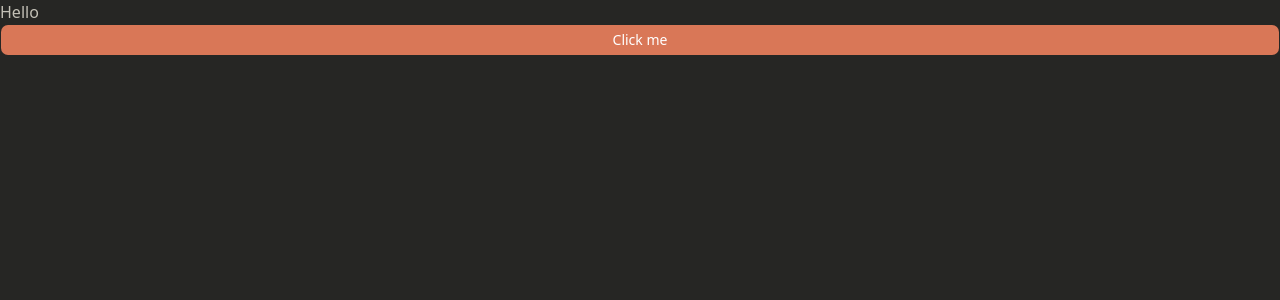
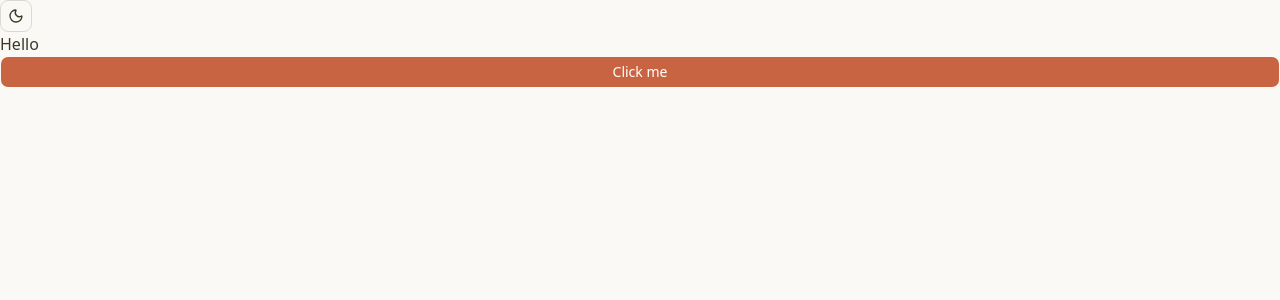
Before and after one commit to Mnyu/journal, a Next.js app: page / in a window 1280 px wide. Shown: the top 300 px of the page. Built offline with nearby package versions, Linux system fonts and the light colour scheme.

Commit message:
theme toggle - dark and light

```diff
--- a/app/layout.tsx
+++ b/app/layout.tsx
@@ -1,6 +1,7 @@
 import type { Metadata } from 'next';
 import { Geist, Geist_Mono } from 'next/font/google';
 import './globals.css';
+import { ThemeProvider } from '@/components/theme/theme-provider';
 
 const geistSans = Geist({
   variable: '--font-geist-sans',
@@ -23,8 +24,16 @@ export default function RootLayout({
   children: React.ReactNode;
 }>) {
   return (
-    <html lang='en' className={`${geistSans.variable} ${geistMono.variable} h-full antialiased dark`}>
-      <body className='min-h-full flex flex-col'>{children}</body>
+    <html
+      lang='en'
+      suppressHydrationWarning
+      className={`${geistSans.variable} ${geistMono.variable} h-full antialiased`}
+    >
+      <body className='min-h-full flex flex-col'>
+        <ThemeProvider attribute='class' defaultTheme='system' enableSystem disableTransitionOnChange>
+          {children}
+        </ThemeProvider>
+      </body>
     </html>
   );
 }
--- a/app/page.tsx
+++ b/app/page.tsx
@@ -1,8 +1,10 @@
+import ThemeToggle from '@/components/theme/theme-toggle';
 import { Button } from '@/components/ui/button';
 
 export default function Home() {
   return (
     <>
+      <ThemeToggle />
       <h1>Hello</h1>
       <Button>Click me</Button>
     </>
--- /dev/null
+++ b/components/theme/theme-provider.tsx
@@ -0,0 +1,7 @@
+'use client';
+
+import { ThemeProvider as NextThemesProvider } from 'next-themes';
+
+export function ThemeProvider({ children, ...props }: React.ComponentProps<typeof NextThemesProvider>) {
+  return <NextThemesProvider {...props}>{children}</NextThemesProvider>;
+}
--- /dev/null
+++ b/components/theme/theme-toggle.tsx
@@ -0,0 +1,17 @@
+'use client';
+
+import { Moon, Sun } from 'lucide-react';
+import { useTheme } from 'next-themes';
+import { Button } from '@/components/ui/button';
+
+const ThemeToggle = () => {
+  const { theme, setTheme } = useTheme();
+
+  return (
+    <Button variant='outline' size='icon' onClick={() => setTheme(theme === 'dark' ? 'light' : 'dark')}>
+      {theme === 'dark' ? <Sun className='h-4 w-4' /> : <Moon className='h-4 w-4' />}
+    </Button>
+  );
+};
+
+export default ThemeToggle;
--- a/package.json
+++ b/package.json
@@ -13,6 +13,7 @@
     "clsx": "^2.1.1",
     "lucide-react": "^1.17.0",
     "next": "16.2.9",
+    "next-themes": "^0.4.6",
     "radix-ui": "^1.5.0",
     "react": "19.2.4",
     "react-dom": "19.2.4",
```
Also changed, not shown: 1 other file (tests, documents, lock files or other folders).
